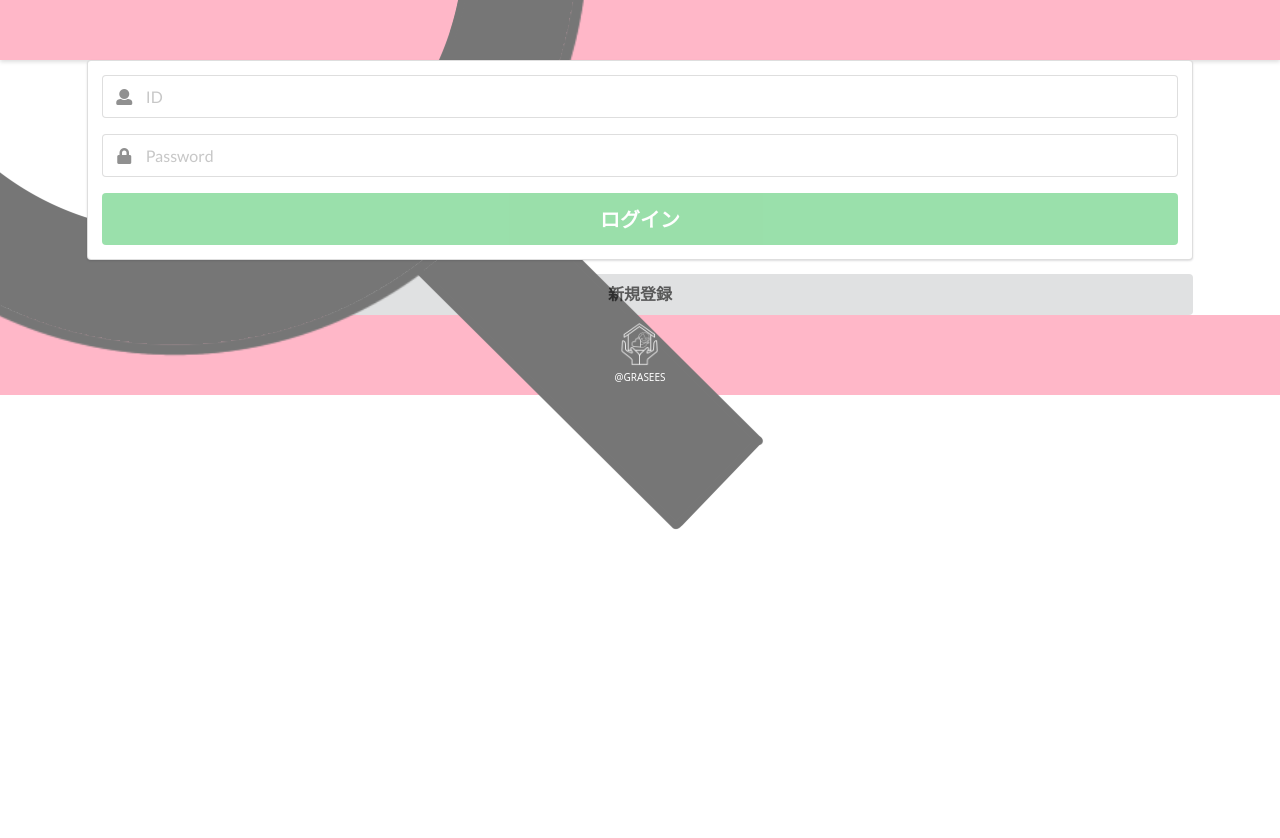
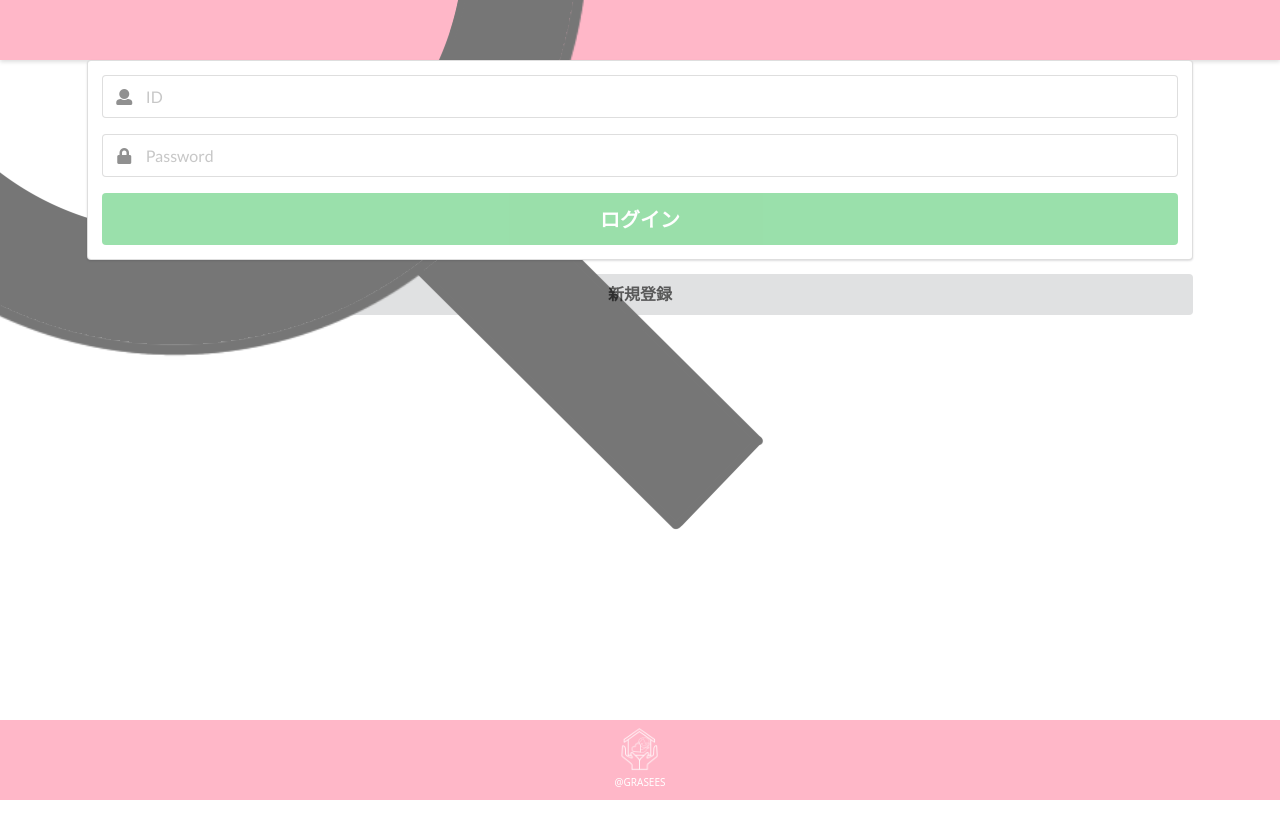
Before and after one commit to shunyadesu/MTI-intern, a Vue app: page /profile#/login in a window 1280 px wide. Shown: the top 838 px of the page. Built offline with nearby package versions, Linux system fonts and the light colour scheme; the HTML template or start-up script is replaced by a standard one.

Commit message:
fix: 横幅制御

```diff
--- a/src/App.vue
+++ b/src/App.vue
@@ -1,7 +1,9 @@
 <template>
   <div id="app">
     <Header />
-    <router-view />
+    <main>
+      <router-view />
+    </main>
   </div>
   <Footer />
 </template>
@@ -24,5 +26,14 @@ export default {
     }
   }
 }
+</script>
 
-</script>
+<style>
+  #app {
+    width: 100%;
+    min-height: calc(100vh - 80px);
+  }
+  main {
+    margin: 0 15px;
+  }
+</style>
```
